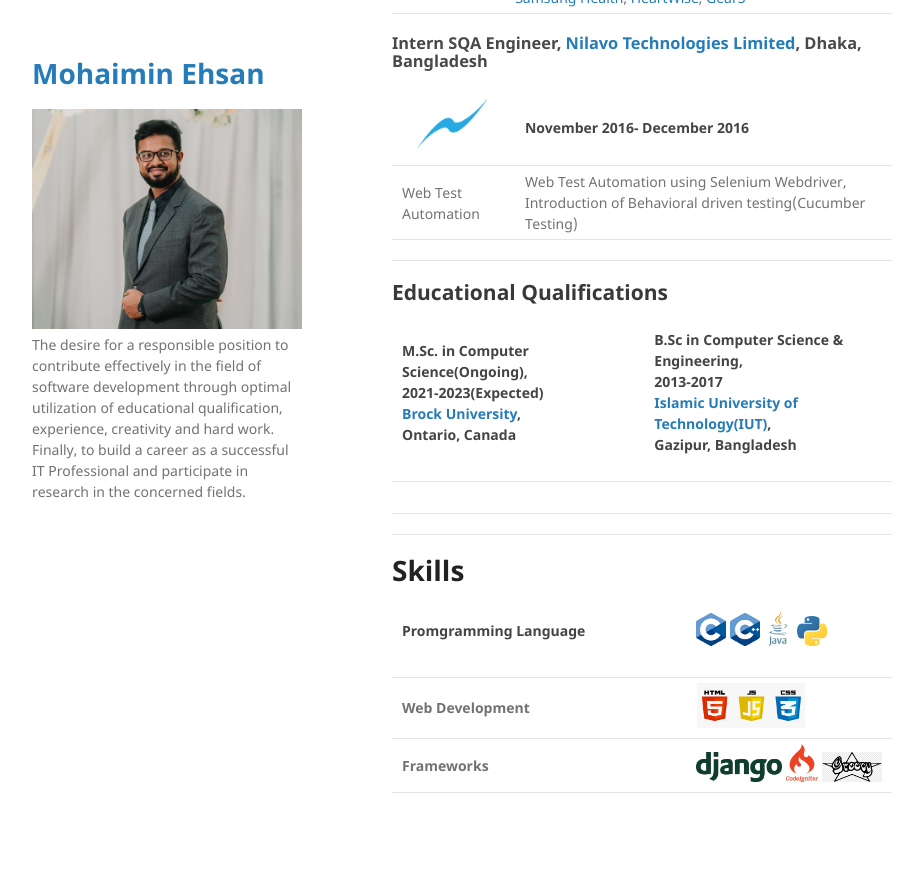
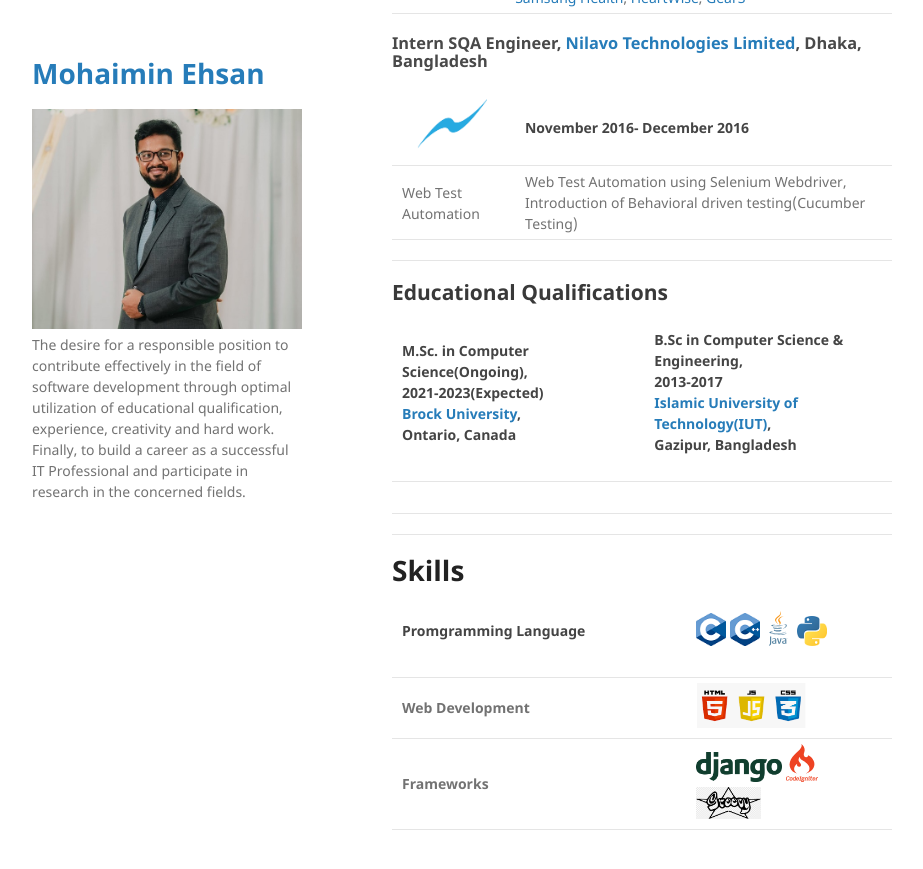
Before and after one commit to MohaiminEhsan/Homepage, a Jekyll site: the page built from index.md, in a window 1280 px wide and 900 px high, scrolled down 1070 px. Shown: the top 869 px of the window, without its empty margins (178-1101 px from the left). Built offline with Jekyll 4.4.1, drawn with Linux system fonts in a browser that asks for light colours; our own code applies the rules of GitHub Pages for plain Markdown files.

Commit message:
Update index.md

```diff
--- a/index.md
+++ b/index.md
@@ -76,4 +76,4 @@ layout: default
 | Promgramming Language <img width=350/> | <img src="assets/img/C.png?raw=true" width="30"/> <img src="assets/img/C++.png?raw=true" width="30"/> <img src="assets/img/java.svg?raw=true" height="35" width="30"/> <img src="assets/img/python.png?raw=true" width="30"/> <img width=350/> |
 |:-------------|:------------------|
 | <b>Web Development</b> | <img src="assets/img/Web.png?raw=true" height="45" width="110"/> |
-| <b>Frameworks</b> | <img src="assets/img/django.png?raw=true" height="30"/> <img src="assets/img/Codeigniter.svg?raw=true" width="32"/> <img src="assets/img/Grovvy.png?raw=true" height="30"/>|
+| <b>Frameworks</b> | <img src="assets/img/django.png?raw=true" height="30"/> <img src="assets/img/Codeigniter.svg?raw=true" width="32"/> <img src="assets/img/Grovvy.png?raw=true" height="32"/>|
```
